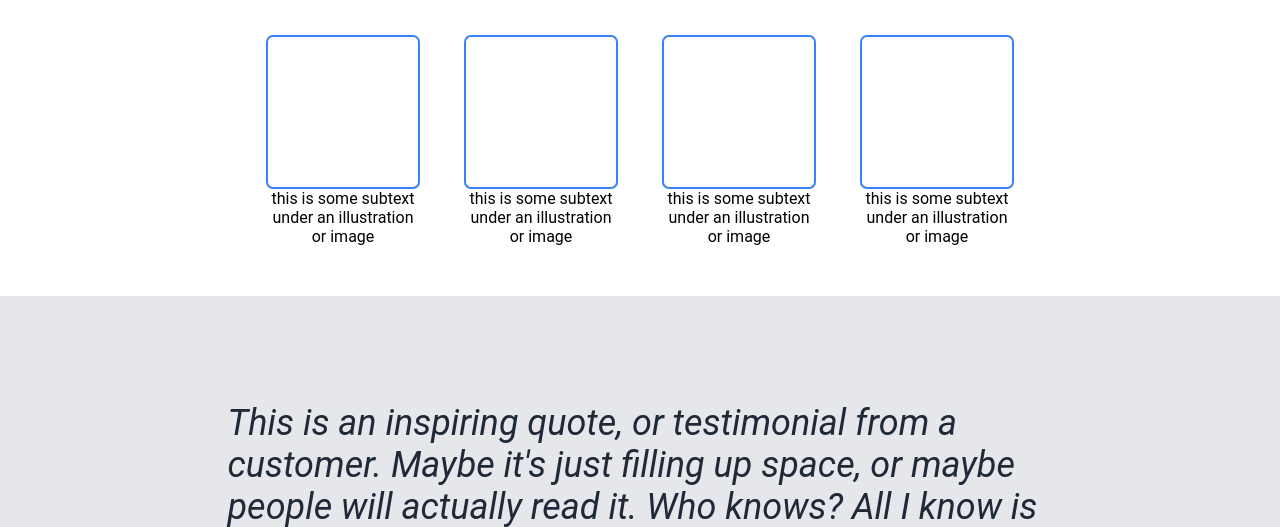
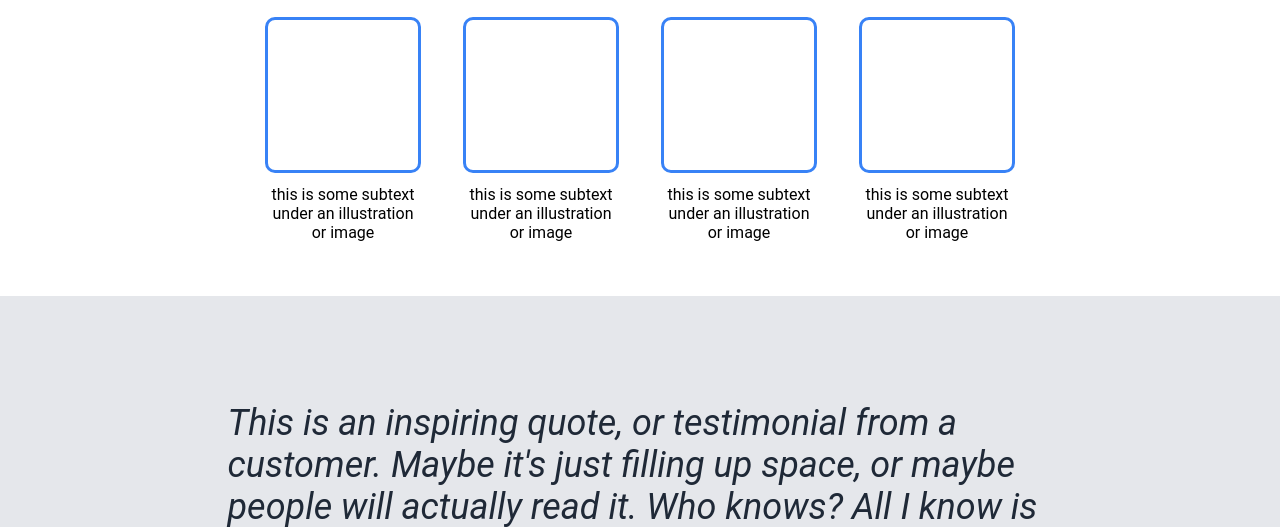
Before and after one commit to brendokht/odin-landing-page, a plain HTML site: page index.html in a window 1280 px wide. Shown: the part 573-1100 px from the top of the page. Drawn offline with Linux system fonts and the light colour scheme.

Commit message:
Cleaned up styling on landing page

```diff
--- a/css/style.css
+++ b/css/style.css
@@ -95,7 +95,7 @@ button {
 
 .information h1 {
     font: 36px;
-    font-weight: bolder;
+    font-weight: 700;
     color: #1F2937;
     margin: 0;
 }
@@ -115,14 +115,14 @@ button {
 }
 
 .info-item .image-border {
-    border: 2px solid #3882F6;
+    border: 3px solid #3882F6;
     width: 150px;
     height: 150px;
-    border-radius: 7px;
+    border-radius: 10px;
 }
 
 .info-item p {
-    margin: 0;
+    margin: 12px 0;
 }
 
 .quote-container {
```
